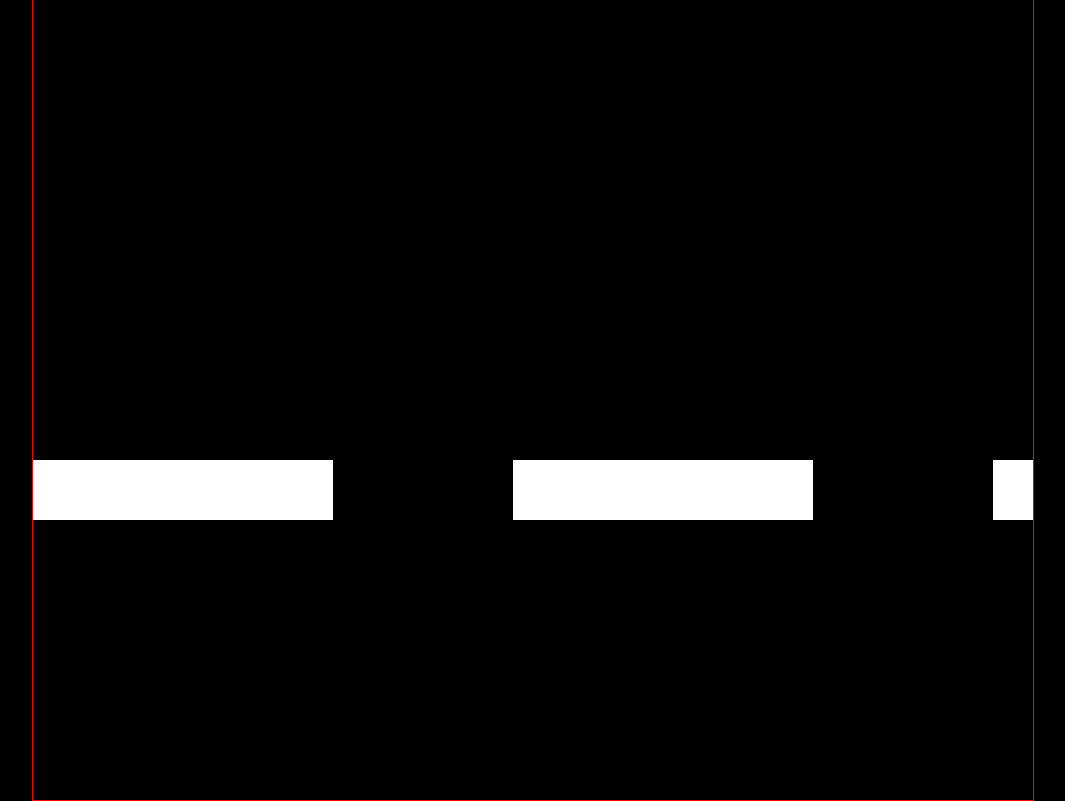
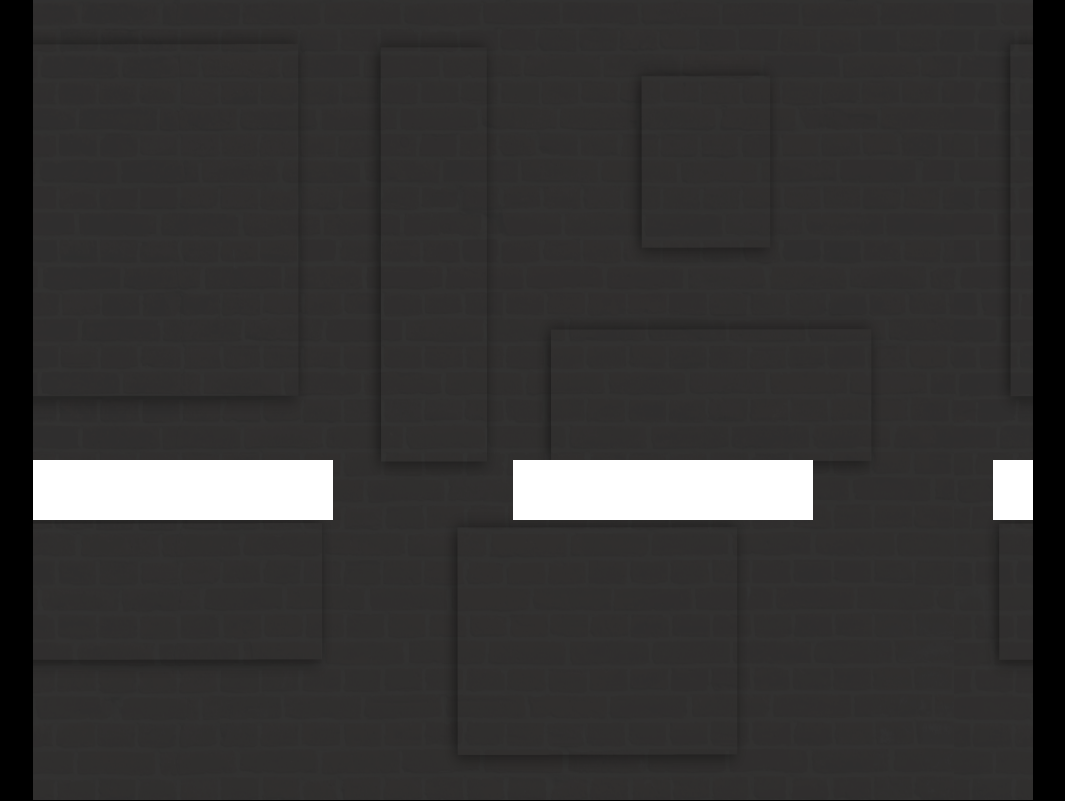
Before and after one commit to lennyparisineu/InfiniteColor, a plain HTML site: page index.html in a window 1280 px wide. Shown: the whole page, without its empty margins (107-1172 px from the left). Drawn offline with Linux system fonts and the light colour scheme.

Commit message:
Added scrolling background

```diff
--- a/constants.js
+++ b/constants.js
@@ -4,9 +4,11 @@ const BLOCK_SIZE = 60;
 const REFRESH_RATE = 50;
 const GRAVITY = -2;
 const PLATFORM_SPEED = 15;
+const BACKGROUND_SCROLL_SPEED = PLATFORM_SPEED * 0.15;
 const MAX_JUMPS = 2;
 const OUTLINE_ONLY = false;
 const PLAYER_JUMP_SPEED = 15;
+const BACKGROUND_IMAGE = "assets/background.png";
 
 // ========= ENUMS =========
 
--- a/index.html
+++ b/index.html
@@ -14,9 +14,13 @@
         top: 50%;
         left: 50%;
         transform: translate(-50%, -50%);
-        border: red 1px solid;
+        /* border: red 1px solid; */
       }
     </style>
+    <div style="display: none">
+      <img src="./assets/background.png" id="bg" />
+    </div>
+
     <canvas id="canvas" width="1000" height="800"></canvas>
     <script src="constants.js"></script>
     <script src="classes/sprites/sprite.js"></script>
--- a/index.js
+++ b/index.js
@@ -29,6 +29,7 @@ function update() {
     // clear the screen
     ctx.clearRect(0, 0, canvas.clientWidth, canvas.clientHeight);
     ctx.clear;
+    drawBackground();
 
     // update the game
     moduleManager.update(ctx, player);
@@ -64,3 +65,22 @@ function checkKey(e) {
     player.jump();
   }
 }
+
+let bg1x = 0;
+let bg2x = SCREEN_WIDTH;
+
+/**
+ * Draws the scrolling background
+ */
+function drawBackground() {
+  const image = document.getElementById("bg");
+  ctx.drawImage(image, bg1x, 0, SCREEN_WIDTH, SCREEN_HEIGHT);
+  ctx.drawImage(image, bg2x, 0, SCREEN_WIDTH, SCREEN_HEIGHT);
+  if (bg1x <= -SCREEN_WIDTH) {
+    bg1x = SCREEN_WIDTH - BACKGROUND_SCROLL_SPEED;
+  } else if (bg2x <= -SCREEN_WIDTH) {
+    bg2x = SCREEN_WIDTH - 2 * BACKGROUND_SCROLL_SPEED;
+  }
+  bg1x -= BACKGROUND_SCROLL_SPEED;
+  bg2x -= BACKGROUND_SCROLL_SPEED;
+}
```
Also changed, not shown: assets/background.png (added).
